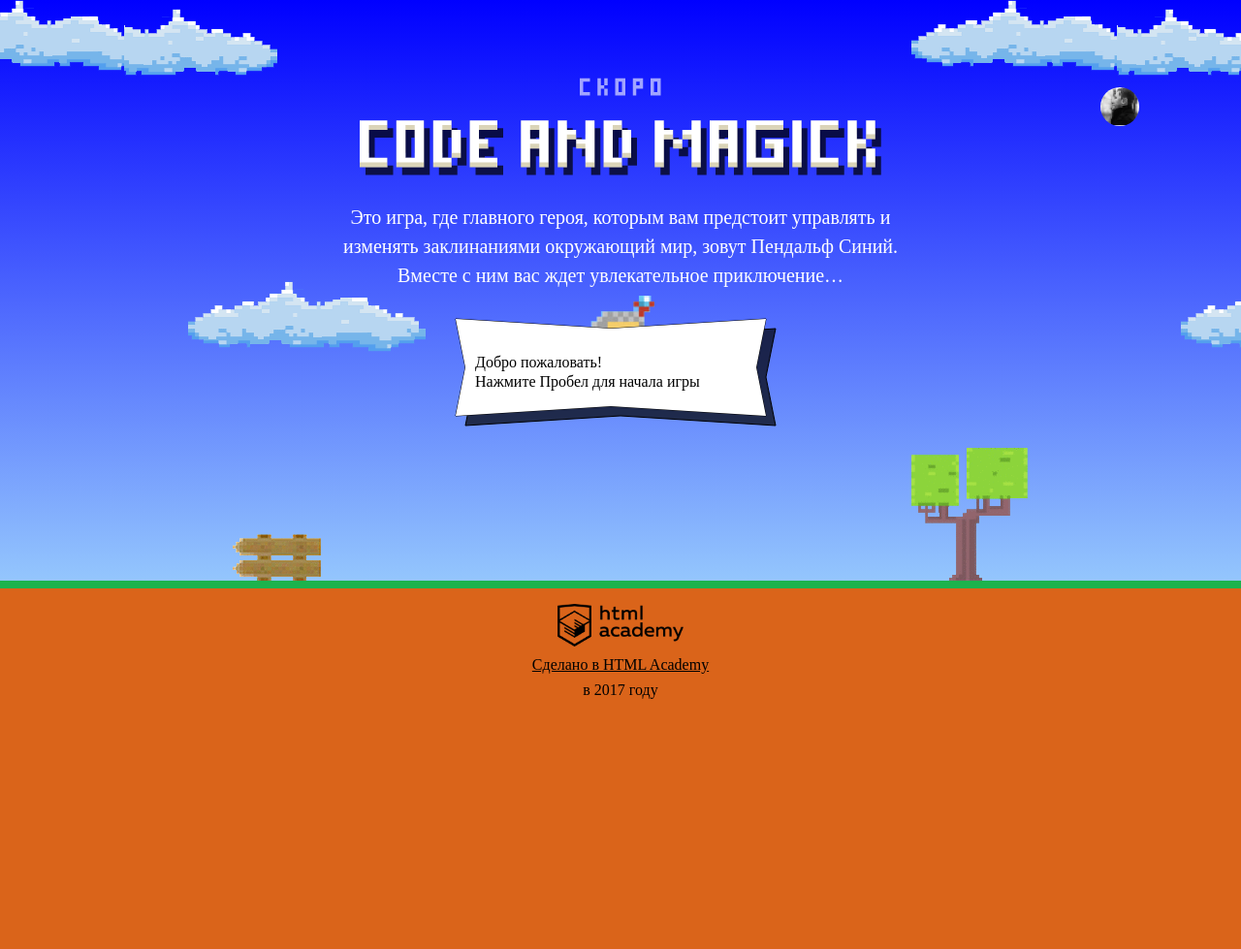
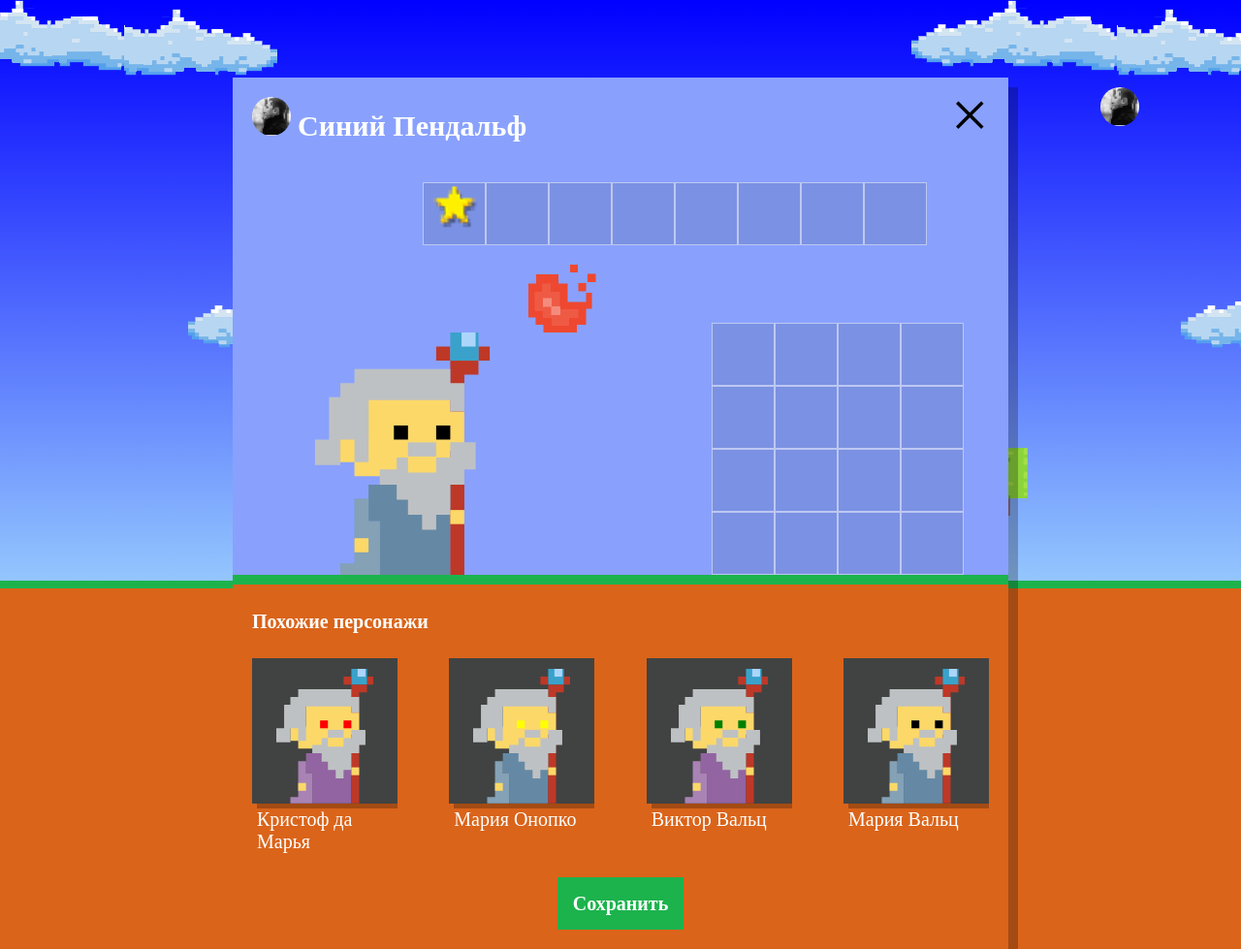
Before and after one commit to audiopie/682929-code-and-magick-19, a website: page index.html in a window 1280 px wide. Shown: the whole page at 97% size. Before the commit the page ends 800 px from the top, so only its background shows below. Drawn offline with Linux system fonts and the light colour scheme; a web font is replaced by a local one.

Commit message:
add similar wizards characters

```diff
--- a/index.html
+++ b/index.html
@@ -203,8 +203,8 @@
   };
 </script>
 
+<script src="js/setup.js"></script>
 <script src="js/stat.js"></script>
-
 <script src="js/game.js"></script>
 
 </body>
--- /dev/null
+++ b/js/setup.js
@@ -0,0 +1,59 @@
+'use strict';
+
+var setup = document.querySelector('.setup');
+var similarListElement = document.querySelector('.setup-similar-list');
+var similarWizardTemplate = document.querySelector('#similar-wizard-template').content.querySelector('.setup-similar-item');
+
+var WIZARDS_COUNT = 4;
+var WIZARDS_NAMES = ['Иван', 'Хуан Себастьян', 'Мария', 'Кристоф', 'Виктор', 'Юлия', 'Люпита', 'Вашингтон'];
+var WIZARDS_SURNAME = ['да Марья', 'Верон', 'Мирабелла', 'Вальц', 'Онопко', 'Топольницкая', 'Нионго', 'Ирвинг'];
+var COAT_COLOR = ['rgb(101, 137, 164)', 'rgb(241, 43, 107)', 'rgb(146, 100, 161)', 'rgb(56, 159, 117)', 'rgb(215, 210, 55)', 'rgb(0, 0, 0)'];
+var EYE_COLOR = ['black', 'red', 'blue', 'yellow', 'green'];
+
+// Функция, для случайного выбора из списка элементов для персонажа
+var getRandom = function (array) {
+  var randomElement = Math.floor(Math.random() * array.length);
+  return randomElement;
+};
+
+// Функция, для создания массива состоящий из 4-х сгенерированных JS объектов, которые будут описывать похожих персонажей.
+var makeArrayWizards = function () {
+  var wizardsArray = [];
+
+  for (var i = 0; i < WIZARDS_COUNT; i++) {
+    var wizards = {};
+    wizardsArray[i] = wizards;
+    wizardsArray[i].name = WIZARDS_NAMES[getRandom(WIZARDS_NAMES)];
+    wizardsArray[i].surname = WIZARDS_SURNAME[getRandom(WIZARDS_SURNAME)];
+    wizardsArray[i].coatColor = COAT_COLOR[getRandom(COAT_COLOR)];
+    wizardsArray[i].eyeColor = EYE_COLOR[getRandom(EYE_COLOR)];
+  }
+  return wizardsArray;
+};
+
+// Функция для изменения характеристик персонажа
+var renderWizard = function (wizard, nodeElement) {
+  nodeElement.querySelector('.setup-similar-label').textContent = wizard.name + ' ' + wizard.surname;
+  nodeElement.querySelector('.wizard-coat').style.fill = wizard.coatColor;
+  nodeElement.querySelector('.wizard-eyes').style.fill = wizard.eyeColor;
+  return nodeElement;
+};
+
+// Добавление в DOM
+var appendWizards = function (wizArr) {
+  var fragment = document.createDocumentFragment();
+  for (var i = 0; i < WIZARDS_COUNT; i++) {
+    var wizardElement = similarWizardTemplate.cloneNode(true);
+    wizardElement = renderWizard(wizArr[i], wizardElement);
+    fragment.appendChild(wizardElement);
+  }
+  similarListElement.appendChild(fragment);
+};
+
+
+setup.classList.remove('hidden');
+setup.querySelector('.setup-similar').classList.remove('hidden');
+
+
+var getWizards = makeArrayWizards();
+appendWizards(getWizards);
```
